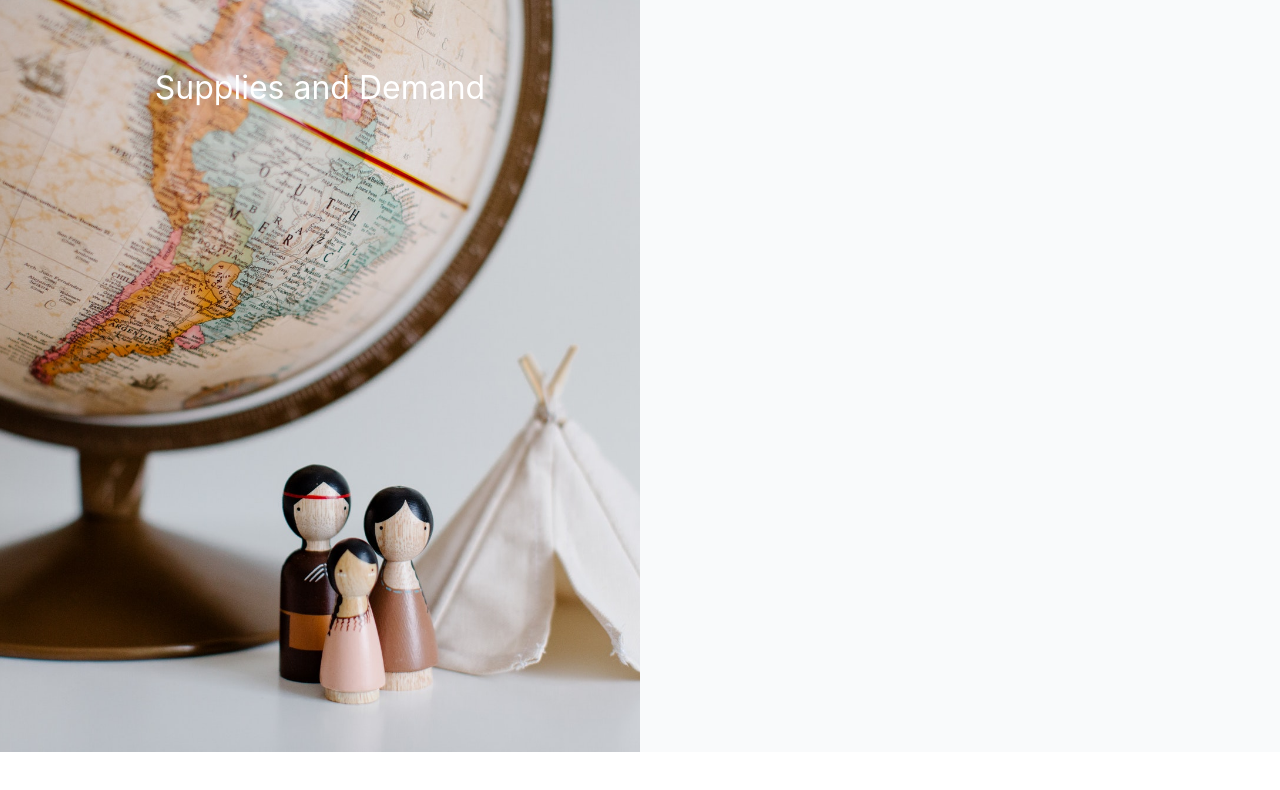
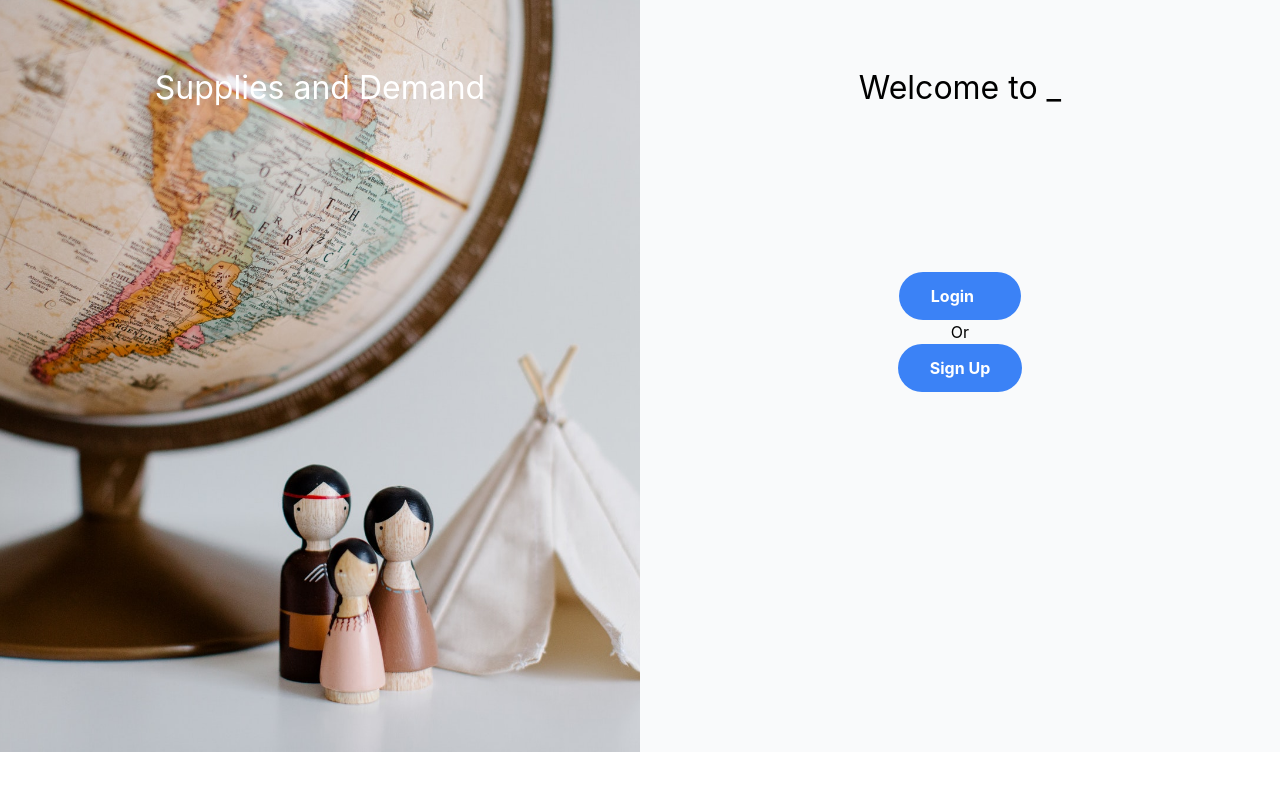
Before and after one commit to ikayz/supplies-and-demand, a React (Create React App) app: page / in a window 1280 px wide. Shown: the top 790 px of the page. Built offline with nearby package versions, Linux system fonts and the light colour scheme; the HTML template or start-up script is replaced by a standard one.

Commit message:
Complete landing page

```diff
--- a/src/components/Home.js
+++ b/src/components/Home.js
@@ -17,8 +17,16 @@ const Home = () => {
         <h1>Supplies and Demand</h1>
       </div>
       <div className="left">
-        <div>
-          <p></p>
+        <h1 style={{ color: "black" }}>Welcome to _</h1>
+        <div style={{ textAlign: "center", padding: "10em" }}>
+          <button class="bg-blue-500 hover:bg-blue-700 text-white font-bold px-8 py-3 rounded-full content-center">
+            Login &nbsp;&nbsp;&nbsp;
+          </button>
+          <br />
+          <p>Or</p>
+          <button class="bg-blue-500 hover:bg-blue-700 text-white font-bold px-8 py-3 rounded-full content-center">
+            Sign Up
+          </button>
         </div>
       </div>
     </div>
```
